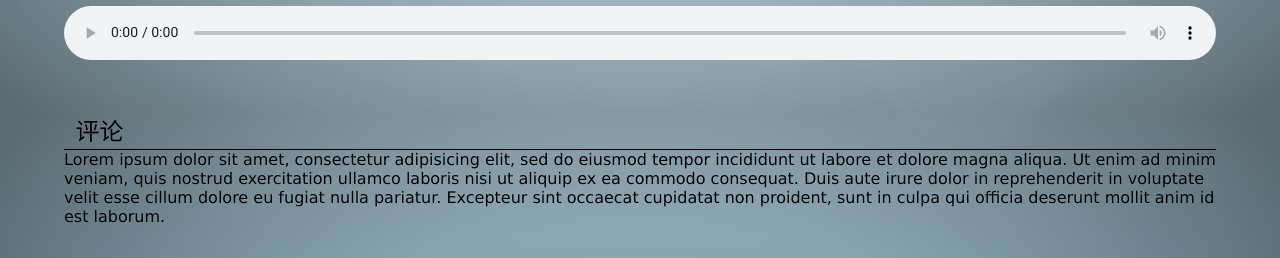
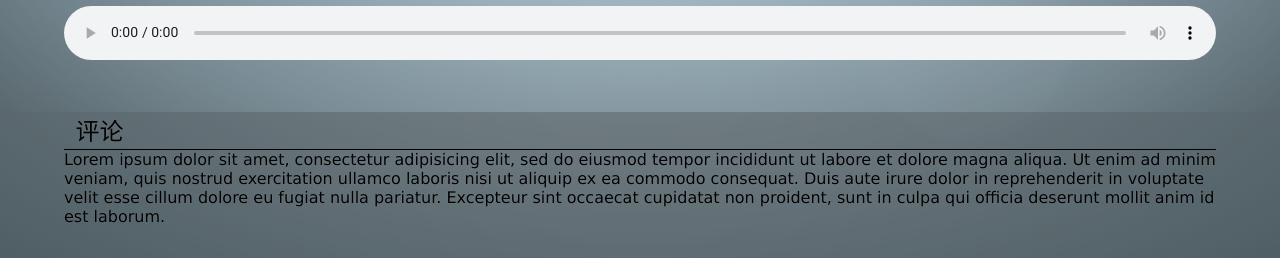
Before and after one commit to m13253/mockup, a plain HTML site: page midymidy-3/index.html in a window 1280 px wide. Shown: the part 688-946 px from the top of the page. Drawn offline with Linux system fonts and the light colour scheme.

Commit message:
Fix fixed background bug of Chrome

```diff
--- a/midymidy-3/bubbles.js
+++ b/midymidy-3/bubbles.js
@@ -15,33 +15,30 @@ function makeBubble() {
     if(elBubbles.getElementsByClassName("bubble_item").length > 8) return false;
 
     var el = document.createElement("div");
-    el.bubbledata = {
-        'x': 100*Math.random(),
-        'y': 100*Math.random()+20,
-        'r': 30*Math.random()+10,
-        'dx': 20*Math.sqr(Math.random())-10,
-        'dy': 20*Math.sqr(Math.random())-10-30,
-    };
-    el.bubbledata.dr = Math.min(10*Math.random()-5, el.bubbledata.r);
-    el.bubbledata.alpha = 0.25 - el.bubbledata.r*(el.bubbledata.r-el.bubbledata.dr)/8000;
-
     el.style.position = "fixed";
     el.style.zIndex = "-1";
     el.style.top = el.style.left = "0px";
     el.style.height = el.style.width = "64px";
     el.style.backgroundImage = "radial-gradient(ellipse at center, white 60%, rgba(255, 255, 255, 0) 70%)";
-    elBubbles.appendChild(el);
 
-    var x1 = calcViewportMetrics.vw(el.bubbledata.x);
-    var y1 = calcViewportMetrics.vh(el.bubbledata.y);
-    var r1 = calcViewportMetrics.vmin(el.bubbledata.r);
-    var x2 = calcViewportMetrics.vw(el.bubbledata.x + el.bubbledata.dx);
-    var y2 = calcViewportMetrics.vh(el.bubbledata.y + el.bubbledata.dy);
-    var r2 = calcViewportMetrics.vmin(el.bubbledata.r + el.bubbledata.dr);
-    var alpha = el.bubbledata.alpha;
+    var x = 100*Math.random();
+    var y = 100*Math.random()+20;
+    var r = 30*Math.random()+10;
+    var dx = 20*Math.sqr(Math.random())-10;
+    var dy = 20*Math.sqr(Math.random())-10-30;
+    var dr = Math.min(10*Math.random()-5, r);
+    var alpha = 0.25 - r*(r-dr)/8000;
+
+    var x1 = calcViewportMetrics.vw(x);
+    var y1 = calcViewportMetrics.vh(y);
+    var r1 = calcViewportMetrics.vmin(r);
+    var x2 = calcViewportMetrics.vw(x + dx);
+    var y2 = calcViewportMetrics.vh(y + dy);
+    var r2 = calcViewportMetrics.vmin(r + dr);
     el.style.opacity = "0";
     el.style.transform = "translate("+(x1-r1/2)+"px, "+(y1-r1/2)+"px) scale("+r1/64+") translateZ(0px)";
 
+    elBubbles.appendChild(el);
     var el_computedStyle = getComputedStyle(el);
     el_computedStyle.opacity;
     el_computedStyle.transform;
--- a/midymidy-3/index.html
+++ b/midymidy-3/index.html
@@ -22,8 +22,20 @@ body {
     margin: 0px;
     padding: 0px;
     background-color: #374850;
+}
+body::before { /* Fix WebKit bug http://remysharp.com/2013/06/07/insights-into-rendering-performance/ */
+    content: '';
+    display: block;
+    position: fixed;
+    z-index: -1;
+    top: 0px;
+    right: 0px;
+    bottom: 0px;
+    left: 0px;
+    background-color: #374850;
     background-image: radial-gradient(ellipse at center, #6e8fa0 50%, #374850 100%);
     background-attachment: fixed;
+    transform: translateZ(0px);
 }
 h1, h2, h3, h4, h5, h6 {
     font-weight: normal;
@@ -93,7 +105,6 @@ h2 {
 <script src="prefixfree.min.js" language="javascript" type="text/javascript"></script>
 </head>
 <body>
-  <div id="bubbles"></div>
   <div class="banner">
     <span class="logo">MidyMidy</span>
   </div>
@@ -111,5 +122,6 @@ h2 {
       </div>
     </div>
   </div>
+  <div id="bubbles"></div>
 </body>
 </html>
```
